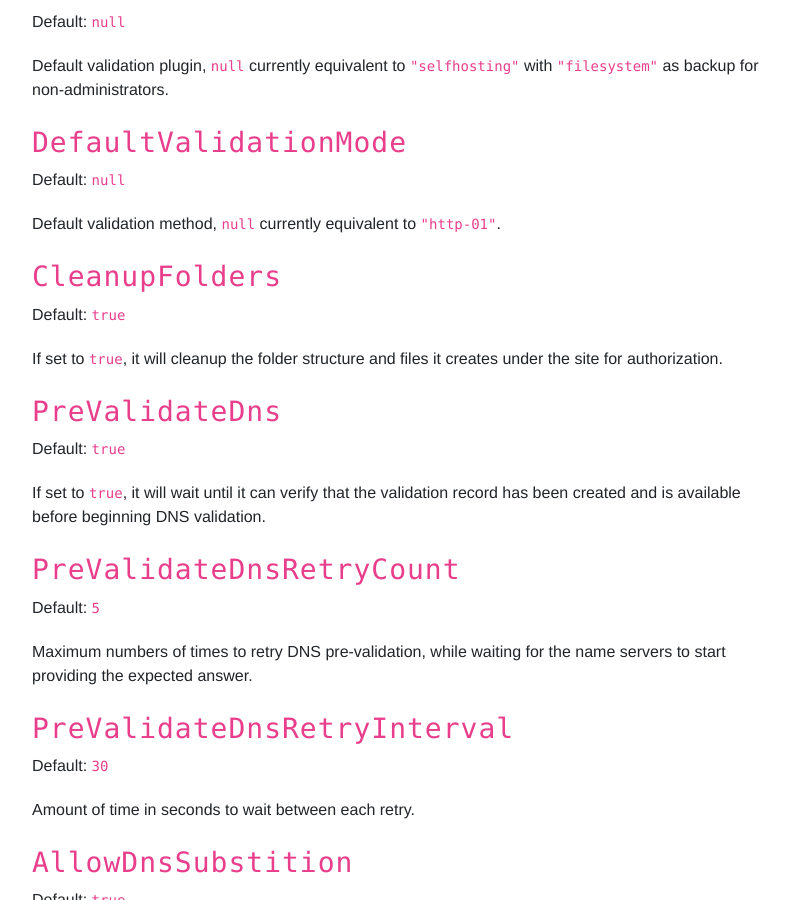
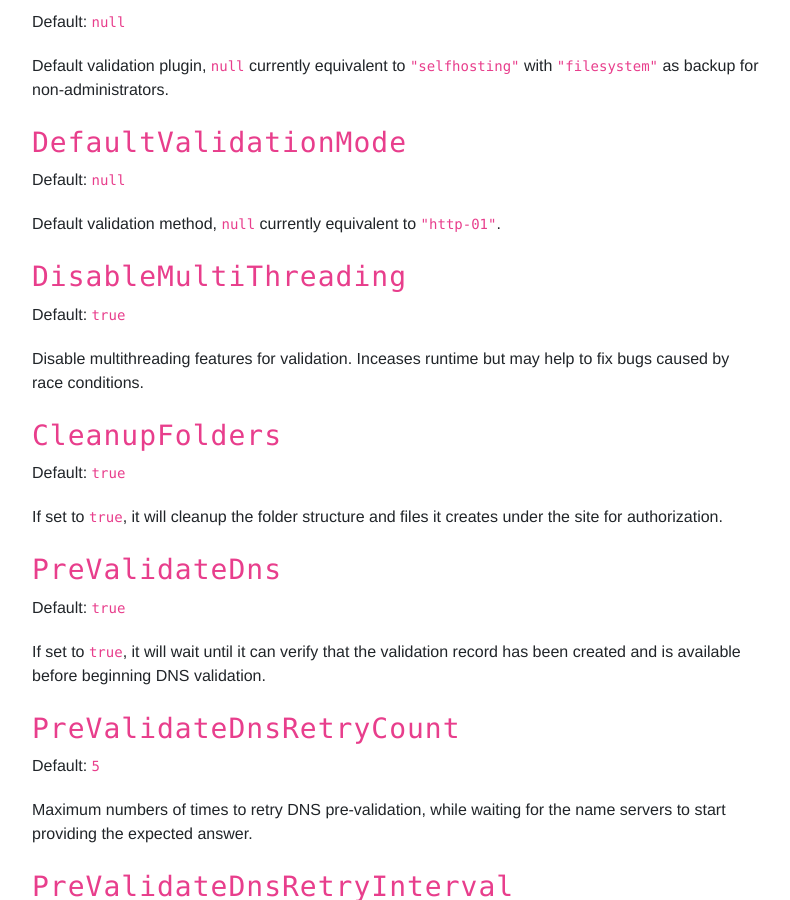
Before and after one commit to win-acme/win-acme.github.io, a Jekyll site: the page built from reference/settings.md, in a window 1280 px wide and 900 px high, scrolled down 7050 px. Shown: the whole window, without its empty margins (433-1223 px from the left). Built offline with Jekyll 4.4.1, drawn with Linux system fonts in a browser that asks for light colours; our own code applies the rules of GitHub Pages for plain Markdown files.

Commit message:
Update settings.md

```diff
--- a/reference/settings.md
+++ b/reference/settings.md
@@ -290,6 +290,12 @@ Default: `null`
 
 Default validation method, `null` currently equivalent to `"http-01"`.
 
+### `DisableMultiThreading`
+Default: `true`
+
+Disable multithreading features for validation. Inceases runtime but may
+help to fix bugs caused by race conditions.
+
 ### `CleanupFolders`
 Default: `true`
 
```
